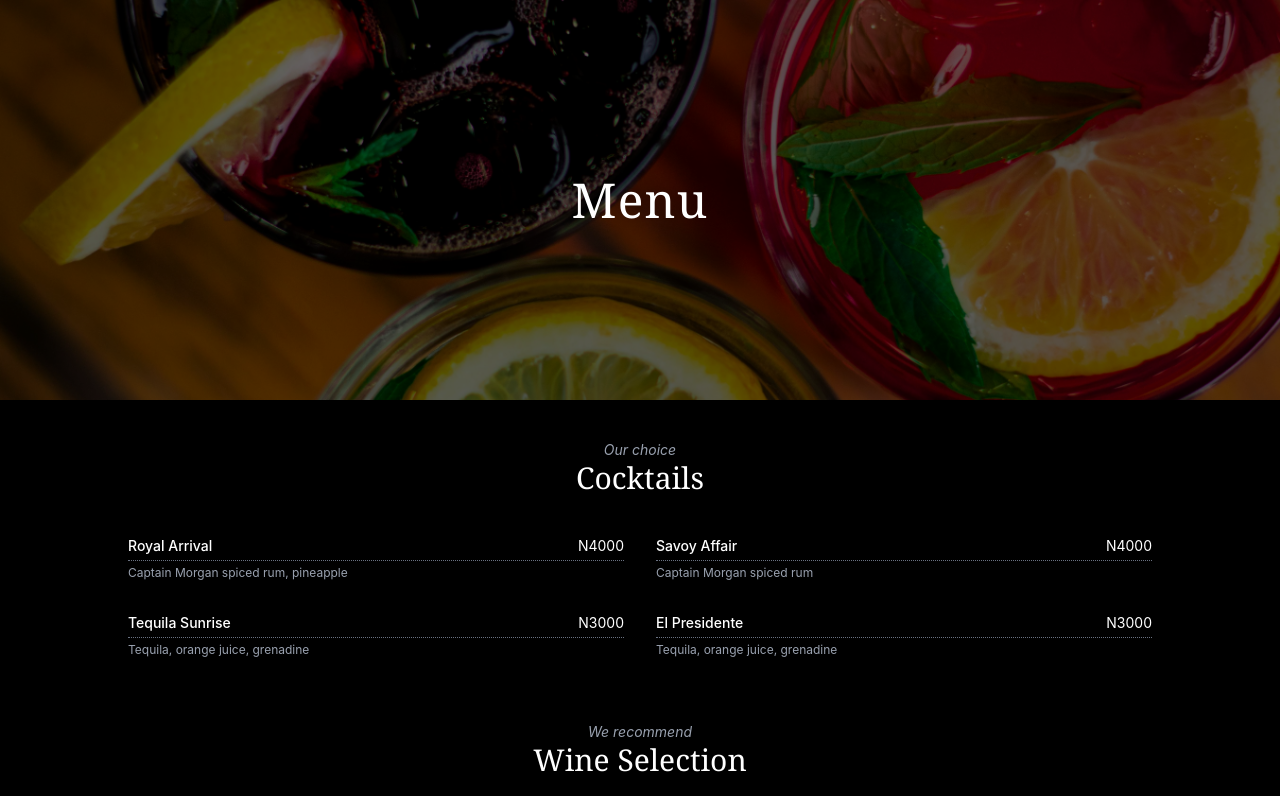
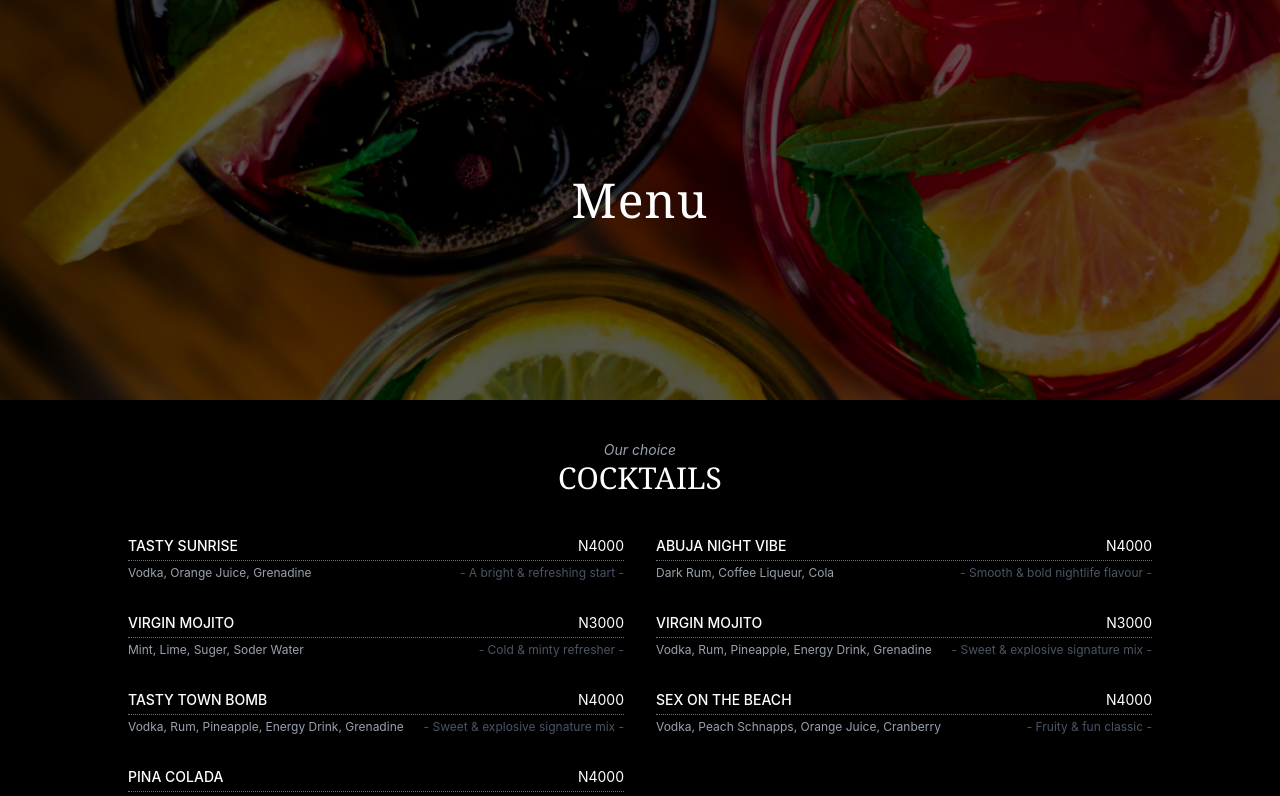
Before and after one commit to emmyq10/Restaurant, an Angular app: page /menu in a window 1280 px wide. Shown: the top 796 px of the page. Built offline with nearby package versions, Linux system fonts and the light colour scheme.

Commit message:
Worked on the pages

```diff
--- a/src/app/app.config.ts
+++ b/src/app/app.config.ts
@@ -2,10 +2,12 @@ import { ApplicationConfig, provideBrowserGlobalErrorListeners } from '@angular/
 import { provideRouter } from '@angular/router';
 
 import { routes } from './app.routes';
+import { provideHttpClient } from '@angular/common/http';
 
 export const appConfig: ApplicationConfig = {
   providers: [
     provideBrowserGlobalErrorListeners(),
-    provideRouter(routes)
+    provideRouter(routes),
+    provideHttpClient()
   ]
 };
--- a/src/app/home/home.html
+++ b/src/app/home/home.html
@@ -5,7 +5,7 @@
       <!-- Logo -->
       <div class="flex items-center gap-4">
         <h2 class="m-0 text-[0.9rem] text-text-white">
-          Restaurant App
+          TASTY TOWN
         </h2>
       </div>
 
--- a/src/app/menu/menu.html
+++ b/src/app/menu/menu.html
@@ -20,7 +20,7 @@
   <!-- TITLE -->
   <div class="text-center mb-10">
     <p class="text-sm italic text-gray-400">Our choice</p>
-    <h1 class="text-3xl font-serif">Cocktails</h1>
+    <h1 class="text-3xl font-serif">COCKTAILS</h1>
   </div>
 
   <!-- MENU GRID -->
@@ -29,55 +29,123 @@
     <!-- ITEM -->
     <div>
       <div class="flex items-center justify-between">
-        <h3 class="text-sm font-medium">Royal Arrival</h3>
+        <h3 class="text-sm font-medium">TASTY SUNRISE</h3>
         <span class="text-sm">N4000</span>
       </div>
       <div class="border-b border-dotted border-gray-500 my-1"></div>
+      <div class="flex flex-col md:flex-row md:items-center md:justify-between">
         <p class="text-xs text-gray-400">
-        Captain Morgan spiced rum, pineapple
+          Vodka, Orange Juice, Grenadine
         </p>
+        <span class="text-xs text-gray-600">
+          - A bright & refreshing start -
+        </span>
+      </div>
     </div>
 
     <div>
       <div class="flex items-center justify-between">
-        <h3 class="text-sm font-medium">Savoy Affair</h3>
+        <h3 class="text-sm font-medium">ABUJA NIGHT VIBE</h3>
         <span class="text-sm">N4000</span>
       </div>
       <div class="border-b border-dotted border-gray-500 my-1"></div>
+      <div class="flex flex-col md:flex-row md:items-center md:justify-between">
         <p class="text-xs text-gray-400">
-        Captain Morgan spiced rum
+          Dark Rum, Coffee Liqueur, Cola
         </p>
+        <span class="text-xs text-gray-600">
+          - Smooth & bold nightlife flavour -
+        </span>
+      </div>
     </div>
 
     <div>
       <div class="flex items-center justify-between">
-        <h3 class="text-sm font-medium">Tequila Sunrise</h3>
+        <h3 class="text-sm font-medium">VIRGIN MOJITO</h3>
         <span class="text-sm">N3000</span>
       </div>
       <div class="border-b border-dotted border-gray-500 my-1"></div>
+      <div class="flex flex-col md:flex-row md:items-center md:justify-between">
         <p class="text-xs text-gray-400">
-        Tequila, orange juice, grenadine
+          Mint, Lime, Suger, Soder Water
         </p>
+        <span class="text-xs text-gray-600">
+          - Cold & minty refresher -
+        </span>
+      </div>
     </div>
 
     <div>
       <div class="flex items-center justify-between">
-        <h3 class="text-sm font-medium">El Presidente</h3>
+        <h3 class="text-sm font-medium">VIRGIN MOJITO</h3>
         <span class="text-sm">N3000</span>
       </div>
       <div class="border-b border-dotted border-gray-500 my-1"></div>
+      <div class="flex flex-col md:flex-row md:items-center md:justify-between">
         <p class="text-xs text-gray-400">
-        Tequila, orange juice, grenadine
+          Vodka, Rum, Pineapple, Energy Drink, Grenadine
         </p>
+        <span class="text-xs text-gray-600">
+          - Sweet & explosive signature mix -
+        </span>
+      </div>
+    </div>
+
+    <div>
+      <div class="flex items-center justify-between">
+        <h3 class="text-sm font-medium">TASTY TOWN BOMB</h3>
+        <span class="text-sm">N4000</span>
+      </div>
+      <div class="border-b border-dotted border-gray-500 my-1"></div>
+      <div class="flex flex-col md:flex-row md:items-center md:justify-between">
+        <p class="text-xs text-gray-400">
+          Vodka, Rum, Pineapple, Energy Drink, Grenadine
+        </p>
+        <span class="text-xs text-gray-600">
+          - Sweet & explosive signature mix -
+        </span>
+      </div>
+    </div>
+
+    <div>
+      <div class="flex items-center justify-between">
+        <h3 class="text-sm font-medium">SEX ON THE BEACH</h3>
+        <span class="text-sm">N4000</span>
+      </div>
+      <div class="border-b border-dotted border-gray-500 my-1"></div>
+      <div class="flex flex-col md:flex-row md:items-center md:justify-between">
+        <p class="text-xs text-gray-400">
+          Vodka, Peach Schnapps, Orange Juice, Cranberry
+        </p>
+        <span class="text-xs text-gray-600">
+          - Fruity & fun classic -
+        </span>
+      </div>
+    </div>
+
+    <div>
+      <div class="flex items-center justify-between">
+        <h3 class="text-sm font-medium">PINA COLADA</h3>
+        <span class="text-sm">N4000</span>
+      </div>
+      <div class="border-b border-dotted border-gray-500 my-1"></div>
+      <div class="flex flex-col md:flex-row md:items-center md:justify-between">
+        <p class="text-xs text-gray-400">
+          White Rum, Coconut Cream, Pineaple Juice
+        </p>
+        <span class="text-xs text-gray-600">
+          - Tropical & creamy delight -
+        </span>
+      </div>
     </div>
 
   </div>
 
 
   <!-- SECOND SECTION -->
-  <div class="text-center mt-16 mb-10">
+  <!-- <div class="text-center mt-16 mb-10">
     <p class="text-sm italic text-gray-400">We recommend</p>
-    <h2 class="text-3xl font-serif">Wine Selection</h2>
+    <h2 class="text-3xl font-serif">MOCKTAILS</h2>
   </div>
 
   <div class="grid grid-cols-1 md:grid-cols-2 gap-8 max-w-5xl mx-auto">
@@ -100,14 +168,14 @@
       <p class="text-xs text-gray-400">Pauillac, France</p>
     </div>
 
-  </div>
+  </div> -->
 
   <!-- FOOTER -->
   <footer class="flex max-w-7xl mx-auto px-4 py-12 md:grid-cols-4 gap-10 text-sm">
 
     <!-- BRAND -->
     <div>
-      <h2 class="font-serif text-xl mb-4">Bridge</h2>
+      <h2 class="font-serif text-xl mb-4">TASTY TOWN</h2>
       <p class="text-gray-400 mb-4">
         Lorem ipsum dolor sit amet, consectetur adipisicing elit.
       </p>
--- a/src/app/reservation/reservation.html
+++ b/src/app/reservation/reservation.html
@@ -31,17 +31,19 @@
                 </select>
             </div>
 
-            <!-- DATE -->
+            <!-- NAME -->
             <div class="border border-white/40 p-3 flex items-center gap-2 text-white">
-                <span>📅</span>
-                <input type="name" [(ngModel)]="form.name" name="date" class="bg-transparent w-full outline-none" />
+                <span>👤</span>
+                <input type="text" [(ngModel)]="form.name" name="name" class="bg-transparent w-full outline-none" />
             </div>
 
+            <!-- PHONE -->
             <div class="border border-white/40 p-3 flex items-center gap-2 text-white">
-                <span>📅</span>
-                <input type="number" [(ngModel)]="form.phone" name="date" class="bg-transparent w-full outline-none" />
+                <span>�</span>
+                <input type="number" [(ngModel)]="form.phone" name="phone" class="bg-transparent w-full outline-none" />
             </div>
 
+            <!-- DATE -->
             <div class="border border-white/40 p-3 flex items-center gap-2 text-white">
                 <span>📅</span>
                 <input type="date" [(ngModel)]="form.date" name="date" class="bg-transparent w-full outline-none" />
--- /dev/null
+++ b/src/app/service/master-service.ts
@@ -0,0 +1,6 @@
+import { Injectable } from '@angular/core';
+
+@Injectable({
+  providedIn: 'root',
+})
+export class MasterService {}
```
Also changed, not shown: 1 other file (tests, documents, lock files or other folders). Lines whose indentation alone changed are shown as unchanged.
